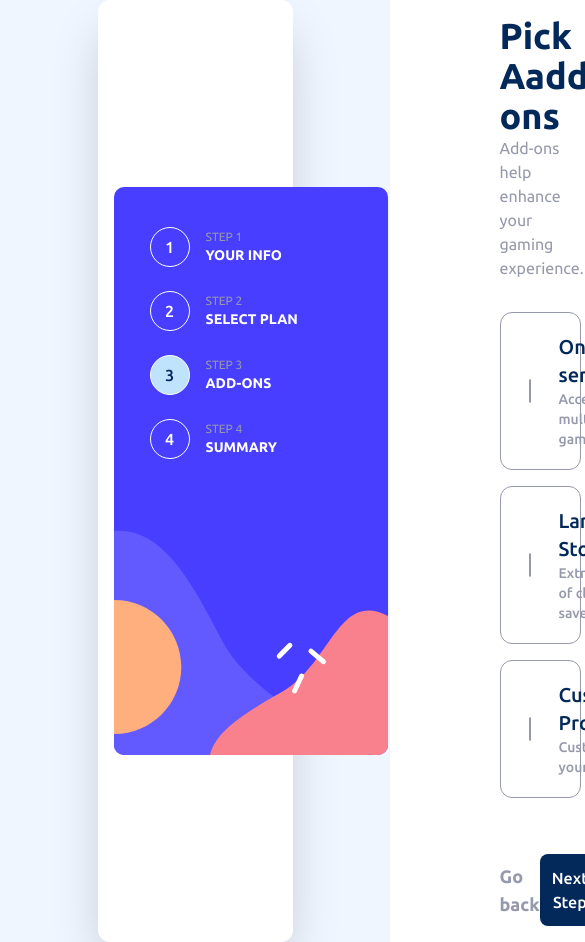
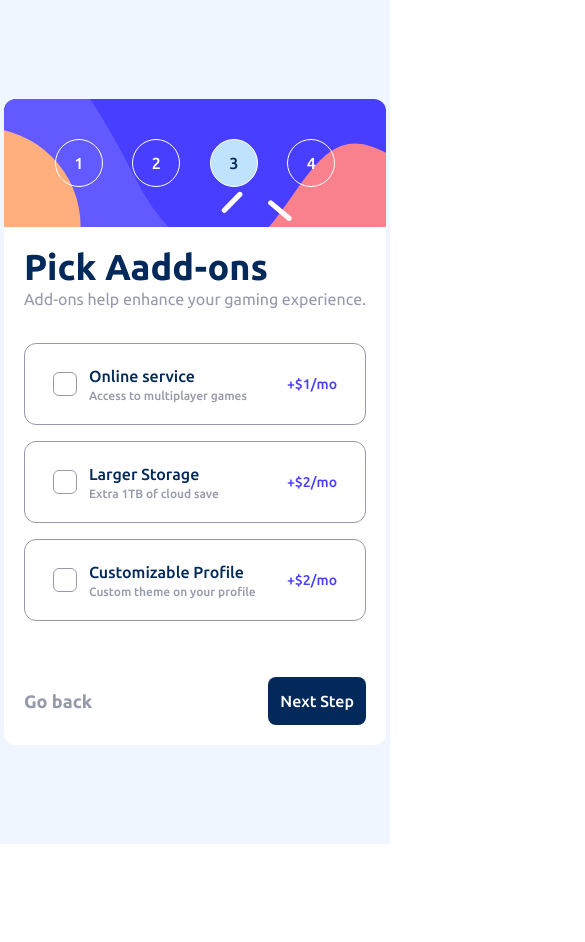
Before and after one commit to kajtini/Multi-Step-Form, a React (Vite) app: page /addons in a window 390 px wide. Shown: the top 942 px of the page, 585 px wide, since content can reach past the window. After the commit the page ends 844 px from the top, so only its background shows below. Built offline with nearby package versions, Linux system fonts and the light colour scheme.

Commit message:
added some responsivness and almost finished the project

```diff
--- a/src/components/Addon.jsx
+++ b/src/components/Addon.jsx
@@ -1,9 +1,7 @@
-import { useState } from "react";
-
 function Addon({ type, id, desc, billing, handleClick, isYearly, selected }) {
   return (
     <div
-      className={`px-7 py-5 border-solid border-[1px] border-neutral-gray-cool rounded-xl flex items-center gap-7 cursor-pointer ${
+      className={`px-7 py-5 border-solid border-[1px] border-neutral-gray-cool rounded-xl flex items-center gap-3 2xl:gap-7 cursor-pointer ${
         selected && "bg-neutral-magnolia border-primary-blue-purplish"
       }`}
       onClick={() => handleClick(id)}
@@ -21,10 +19,14 @@ function Addon({ type, id, desc, billing, handleClick, isYearly, selected }) {
         )}
       </div>
       <div className="mr-auto">
-        <p className="font-medium text-primary-blue-marine text-xl">{type}</p>
-        <p className="font-medium text-neutral-gray-cool text-sm">{desc}</p>
+        <p className="font-medium text-primary-blue-marine 2xl:text-xl">
+          {type}
+        </p>
+        <p className="font-medium text-neutral-gray-cool text-xs 2xl:text-sm">
+          {desc}
+        </p>
       </div>
-      <div className="text-primary-blue-purplish font-medium">
+      <div className="text-primary-blue-purplish font-medium text-sm 2xl:text-base">
         {`+$${billing}/${isYearly ? "yr" : "mo"}
 `}{" "}
       </div>
--- a/src/components/Addons.jsx
+++ b/src/components/Addons.jsx
@@ -6,8 +6,10 @@ import { Link } from "react-router-dom";
 import { useState } from "react";
 import { useYearly } from "../context/YearlyContext";
 import { useAddonsUpdate } from "../context/AddonsContext";
+import { useStepUpdate } from "../context/StepContext";
 
-function Addons({ setCurrentStep }) {
+function Addons() {
+  const setCurrentStep = useStepUpdate();
   const setSelectedAddons = useAddonsUpdate();
   const isYearly = useYearly();
   const [addons, setAddons] = useState([
@@ -82,7 +84,7 @@ function Addons({ setCurrentStep }) {
       initial="hidden"
       animate="visible"
       exit="exit"
-      className="w-[50%]"
+      className="2xl:w-[80%] mx-auto"
     >
       <h1 className="font-bold text-4xl text-primary-blue-marine">
         Pick Aadd-ons
--- a/src/components/Card.jsx
+++ b/src/components/Card.jsx
@@ -9,37 +9,27 @@ import Summary from "./Summary";
 import { YearlyProvider } from "../context/YearlyContext";
 import { PlanProvider } from "../context/PlanContext";
 import { AddonsProvider } from "../context/AddonsContext";
+import { StepProvider } from "../context/StepContext";
 import ThankYou from "./ThankYou";
 
 function Card() {
   const location = useLocation();
-  const [currentStep, setCurrentStep] = useState(null);
 
   return (
-    <div className="w-[50%] bg-white rounded-xl shadow-2xl p-4">
-      <div className="flex items-center gap-28">
-        <Sidebar currentStep={currentStep} />
+    <div className="2xl:w-[50%] bg-white rounded-xl lg:shadow-2xl 2xl:p-4 overflow-hidden">
+      <div className="flex  flex-col 2xl:flex-row 2xl:items-center">
+        <StepProvider>
+          <Sidebar />
+          <div className="2xl:flex 2xl:flex-col 2xl:items-center 2xl:justify-center 2xl:w-full p-5">
             <YearlyProvider>
               <PlanProvider>
                 <AddonsProvider>
                   <AnimatePresence mode="wait">
                     <Routes location={location} key={location.key}>
-                  <Route
-                    path="/"
-                    element={<PersonalInfo setCurrentStep={setCurrentStep} />}
-                  />
-                  <Route
-                    path="/plan"
-                    element={<SelectPlan setCurrentStep={setCurrentStep} />}
-                  />
-                  <Route
-                    path="/addons"
-                    element={<Addons setCurrentStep={setCurrentStep} />}
-                  />
-                  <Route
-                    path="/summary"
-                    element={<Summary setCurrentStep={setCurrentStep} />}
-                  />
+                      <Route path="/" element={<PersonalInfo />} />
+                      <Route path="/plan" element={<SelectPlan />} />
+                      <Route path="/addons" element={<Addons />} />
+                      <Route path="/summary" element={<Summary />} />
                       <Route path="/thanks" element={<ThankYou />} />
                     </Routes>
                   </AnimatePresence>
@@ -47,6 +37,8 @@ function Card() {
               </PlanProvider>
             </YearlyProvider>
           </div>
+        </StepProvider>
+      </div>
     </div>
   );
 }
--- a/src/components/PersonalInfo.jsx
+++ b/src/components/PersonalInfo.jsx
@@ -4,8 +4,10 @@ import InputInfo from "./InputInfo";
 import NextStepBtn from "./NextStepBtn";
 import { Link } from "react-router-dom";
 import { useEffect } from "react";
+import { useStepUpdate } from "../context/StepContext";
 
-function PersonalInfo({ setCurrentStep }) {
+function PersonalInfo() {
+  const setCurrentStep = useStepUpdate();
   const [inputData, setInputData] = useState({
     name: "",
     email: "",
@@ -57,7 +59,7 @@ function PersonalInfo({ setCurrentStep }) {
       initial="hidden"
       animate="visible"
       exit="exit"
-      className="flex flex-col"
+      className="flex flex-col 2xl:w-[80%] mx-auto"
     >
       <h1 className="font-bold text-4xl text-primary-blue-marine">
         Personal Info
--- a/src/components/SelectPlan.jsx
+++ b/src/components/SelectPlan.jsx
@@ -7,10 +7,12 @@ import Switch from "./Switch";
 import { useEffect } from "react";
 import { useYearly, useYearlyUpdate } from "../context/YearlyContext";
 import { usePlanUpdate } from "../context/PlanContext";
+import { useStepUpdate } from "../context/StepContext";
 
-function SelectPlan({ setCurrentStep }) {
+function SelectPlan() {
   const [activeId, setActiveId] = useState(null);
 
+  const setCurrentStep = useStepUpdate();
   const isYearly = useYearly();
   const setIsYearly = useYearlyUpdate();
   const setSelectedPlan = usePlanUpdate();
@@ -79,7 +81,7 @@ function SelectPlan({ setCurrentStep }) {
       initial="hidden"
       animate="visible"
       exit="exit"
-      className="w-[50%]"
+      className="2xl:w-[80%] mx-auto"
     >
       <h1 className="font-bold text-4xl text-primary-blue-marine">
         Select your plan
@@ -89,7 +91,7 @@ function SelectPlan({ setCurrentStep }) {
       </p>
 
       <div
-        className="grid grid-cols-3 gap-x-4 mb-7
+        className="grid  grid-cols-1 2xl:grid-cols-3 gap-x-4 mb-7
       "
       >
         {plans.map((plan) => (
@@ -104,6 +106,7 @@ function SelectPlan({ setCurrentStep }) {
           />
         ))}
       </div>
+
       <Switch handleClick={handleSwitchClick} isYearly={isYearly} />
       <div className="flex items-center justify-between">
         <Link to="/" className="text-neutral-gray-cool font-bold text-lg">
--- a/src/components/Sidebar.jsx
+++ b/src/components/Sidebar.jsx
@@ -1,8 +1,10 @@
 import { motion } from "framer-motion";
 import { useState } from "react";
 import { useEffect } from "react";
+import { useStep } from "../context/StepContext";
 
-function Sidebar({ currentStep }) {
+function Sidebar() {
+  const currentStep = useStep();
   const [steps, setSteps] = useState([
     { stepNumber: 1, stepPlan: "Your info", selected: false },
     { stepNumber: 2, stepPlan: "Select Plan", selected: false },
@@ -11,17 +13,13 @@ function Sidebar({ currentStep }) {
   ]);
 
   useEffect(() => {
-    setSteps((prevSteps) => [
-      ...prevSteps.map((step) => {
-        if (step.stepNumber !== currentStep) {
-          step.selected = false;
-        } else {
-          step.selected = true;
-        }
-
-        return step;
-      }),
-    ]);
+    setSteps((prevSteps) =>
+      prevSteps.map((step) => {
+        return currentStep === step.stepNumber
+          ? { ...step, selected: true }
+          : { ...step, selected: false };
+      })
+    );
   }, [currentStep]);
 
   const stepsVariants = {
@@ -36,16 +34,16 @@ function Sidebar({ currentStep }) {
   };
 
   return (
-    <div className="">
+    <div>
       <div
-        className="bg-sidebar-pattern bg-no-repeat px-9 py-10 text-white
-   h-[568px] w-[274px]"
+        className="2xl:bg-sidebar-pattern bg-[url('../../public/images/bg-sidebar-mobile.svg')] bg-cover bg-no-repeat px-9 py-10 text-white
+   2xl:h-[568px] 2xl:w-[274px]"
       >
-        <ul>
+        <ul className="flex 2xl:block justify-around ">
           {steps?.map((step) => (
             <motion.li
               key={step.stepNumber}
-              className="flex items-center gap-4 mb-6"
+              className="flex items-center gap-4 2xl:mb-6"
               variants={stepsVariants}
               initial="hidden"
               animate="visible"
@@ -57,7 +55,7 @@ function Sidebar({ currentStep }) {
               }}
             >
               <motion.div
-                className={`border-solid border-white border-[1px] flex justify-center items-center rounded-[50%] w-10 h-10 font-medium
+                className={`border-solid border-white border-[1px] flex justify-center items-center rounded-[50%] w-12 h-12 2xl:w-10 2xl:h-10 font-medium
             ${
               step.selected &&
               "bg-primary-blue-light border-primary-blue-light text-primary-blue-marine"
@@ -65,7 +63,7 @@ function Sidebar({ currentStep }) {
               >
                 {step.stepNumber}
               </motion.div>
-              <div>
+              <div className="hidden 2xl:block">
                 <p className="uppercase text-xs font-light text-neutral-gray-cool">
                   Step {step.stepNumber}
                 </p>
--- a/src/components/Summary.jsx
+++ b/src/components/Summary.jsx
@@ -5,12 +5,13 @@ import { useYearly } from "../context/YearlyContext";
 import { usePlan } from "../context/PlanContext";
 import { useAddons } from "../context/AddonsContext";
 import NextStepBtn from "./NextStepBtn";
+import { useStepUpdate } from "../context/StepContext";
 
-function Summary({ setCurrentStep }) {
+function Summary() {
+  const setCurrentStep = useStepUpdate();
   const selectedAddons = useAddons();
   const isYearly = useYearly();
   const [selectedPlan] = usePlan();
-  console.log(selectedAddons);
 
   const containerVariants = {
     hidden: {
@@ -46,7 +47,7 @@ function Summary({ setCurrentStep }) {
       initial="hidden"
       animate="visible"
       exit="exit"
-      className="w-[50%]"
+      className="2xl:w-[80%] mx-auto"
     >
       <h1 className="font-bold text-4xl text-primary-blue-marine">
         Finishing up
@@ -59,14 +60,16 @@ function Summary({ setCurrentStep }) {
         <div className="flex items-center justify-between">
           <div>
             <p className="font-bold text-primary-blue-marine text-lg ">{`${
-              selectedPlan.type
-            } (${isYearly ? "Yearly" : "Monthly"})`}</p>
+              selectedPlan?.type || (!selectedPlan && "No plan selected")
+            }  (${
+              (!selectedPlan && "*") || (isYearly ? "Yearly" : "Monthly")
+            })`}</p>
             <Link className="text-neutral-gray-cool underline" to="/plan">
               Change
             </Link>
           </div>
           <p className="font-bold text-primary-blue-marine">{`+$${
-            selectedPlan.billing
+            selectedPlan ? selectedPlan?.billing : "0.00"
           }/${isYearly ? "yr" : "mo"}`}</p>
         </div>
 
@@ -79,9 +82,9 @@ function Summary({ setCurrentStep }) {
                 i !== selectedAddons.length - 1 && "mb-3"
               }`}
             >
-              <p className="text-neutral-gray-cool">{addon.type}</p>
+              <p className="text-neutral-gray-cool">{addon?.type}</p>
               <p className="font-medium text-primary-blue-marine">{`+${
-                addon.billing
+                addon?.billing
               }/${isYearly ? "yr" : "mo"}`}</p>
             </li>
           ))}
@@ -93,8 +96,9 @@ function Summary({ setCurrentStep }) {
           isYearly ? "year" : "month"
         })`}</p>
         <p className="font-bold text-2xl text-primary-blue-purplish">{`+$${
-          selectedAddons.reduce((acc, curr) => acc + curr.billing, 0) +
-          selectedPlan.billing
+          selectedAddons?.reduce((acc, curr) => acc + curr?.billing, 0) +
+            selectedPlan?.billing ||
+          (selectedAddons.length === 0 && !selectedPlan && "0.00")
         }/${isYearly ? "yr" : "mo"}`}</p>
       </div>
       <div className="flex items-center justify-between">
--- a/src/components/Switch.jsx
+++ b/src/components/Switch.jsx
@@ -2,7 +2,7 @@ import { motion } from "framer-motion";
 
 function Switch({ handleClick, isYearly }) {
   return (
-    <div className="w-full bg-neutral-magnolia flex items-center py-3 justify-center gap-5 rounded-lg mb-28">
+    <div className="w-full bg-neutral-magnolia flex items-center py-3 justify-center gap-5 rounded-lg mb-10 2xl:mb-28">
       <p
         className={`font-bold ${
           isYearly ? "text-neutral-gray-cool" : "text-primary-blue-marine"
@@ -18,7 +18,7 @@ function Switch({ handleClick, isYearly }) {
       >
         <motion.div
           layout
-          transition={{ type: "spring", stiffness: 500, damping: 25 }}
+          transition={{ type: "spring", stiffness: 700, damping: 30 }}
           className="bg-white rounded-[50%] w-[12px] h-[12px]"
         ></motion.div>
       </div>
--- /dev/null
+++ b/src/context/StepContext.jsx
@@ -0,0 +1,26 @@
+import { useState } from "react";
+import { useContext } from "react";
+import { createContext } from "react";
+
+const StepContext = createContext();
+const StepUpdateContext = createContext();
+
+export function useStep() {
+  return useContext(StepContext);
+}
+
+export function useStepUpdate() {
+  return useContext(StepUpdateContext);
+}
+
+export function StepProvider({ children }) {
+  const [currentStep, setCurrentStep] = useState(null);
+
+  return (
+    <StepContext.Provider value={currentStep}>
+      <StepUpdateContext.Provider value={setCurrentStep}>
+        {children}
+      </StepUpdateContext.Provider>
+    </StepContext.Provider>
+  );
+}
```
Also changed, not shown: src/components/Plan.jsx (+11 -8 lines). Lines whose indentation alone changed are shown as unchanged.
